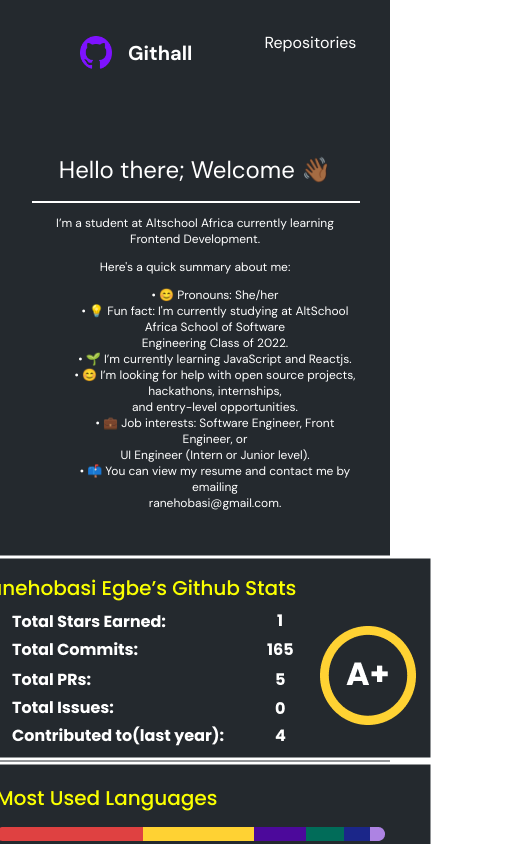
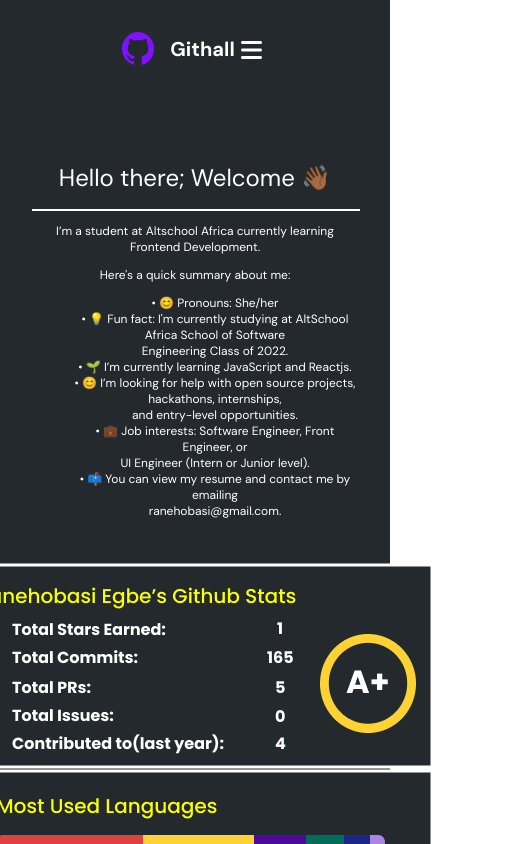
Before and after one commit to Ranecodes/AltschoolVueExam, a Vue app: page / in a window 390 px wide. Shown: the top 844 px of the page, 528 px wide, since content can reach past the window. Built offline with nearby package versions, Linux system fonts and the light colour scheme.

Commit message:
responsiveness

```diff
--- a/package.json
+++ b/package.json
@@ -8,6 +8,11 @@
     "lint": "vue-cli-service lint"
   },
   "dependencies": {
+    "@fortawesome/fontawesome-svg-core": "^6.3.0",
+    "@fortawesome/free-brands-svg-icons": "^6.3.0",
+    "@fortawesome/free-regular-svg-icons": "^6.3.0",
+    "@fortawesome/free-solid-svg-icons": "^6.3.0",
+    "@fortawesome/vue-fontawesome": "^3.0.3",
     "@whatsaaaaa/vue-data-loader-component": "^1.0.1",
     "axios": "^1.3.4",
     "core-js": "^3.8.3",
--- a/src/components/HomePage.vue
+++ b/src/components/HomePage.vue
@@ -377,7 +377,7 @@ export default {
 }
         /* For mobile screens */
 
-@media screen and (max-width: 480px) {
+@media only screen and (max-width: 600px) {
   .hero-section {
     padding: 0 1rem;
   }
--- a/src/components/NavBar.vue
+++ b/src/components/NavBar.vue
@@ -5,7 +5,10 @@
       <img :src="require('/src/assets/bi_github.png')" alt="logo" />
       <h3>Githall</h3>
     </RouterLink>
-    <ul>
+    <button class="hamburger-menu-btn" @click="toggleMenu">
+      <font-awesome-icon icon="fa-solid fa-bars" />
+    </button>
+    <ul :class="{ 'show-menu': showMenu }">
       <li class="nav-link nav-link-repo">
         <RouterLink to="/repos">Repositories</RouterLink>
       </li>
@@ -16,13 +19,28 @@
   </nav>
 </template>
 
+<script>
+export default {
+  data() {
+    return {
+      showMenu: false,
+    };
+  },
+  methods: {
+    toggleMenu() {
+      this.showMenu = !this.showMenu;
+    },
+  },
+};
+</script>
+
 <style>
 nav {
   display: flex;
   justify-content: space-between;
   align-items: center;
   background-color: #24292e;
-        font-family: 'DM Sans', sans-serif;
+  font-family: "DM Sans", sans-serif;
   padding: 1rem 5rem;
 }
 
@@ -33,7 +51,7 @@ nav {
   text-decoration: none;
 }
 
-    .logo h3{
+.logo h3 {
   font-size: 20px;
 }
 .logo img {
@@ -51,7 +69,7 @@ nav {
   font-size: 16px;
 }
 
-    .nav-link-test{
+.nav-link-test {
   padding-left: 6.8rem;
 }
 
@@ -59,5 +77,58 @@ nav {
   color: #fff;
   text-decoration: none;
 }
+.showMenu{
+  display:none;
+}
+.hamburger-menu-btn{
+  display:none;
+}
+/* For Smaller Screens */
 
+@media screen and (max-width: 768px) {
+  nav {
+    justify-content: center;
+    align-items: center;
+    padding: 1rem;
+  }
+
+  .logo {
+    margin-bottom: 1rem;
+  }
+
+  .nav-link {
+    margin-left: 0;
+  }
+
+  .nav-link-test {
+    padding-left: 0;
+  }
+  .hamburger-menu-btn {
+    display: flex;
+  }
+  ul {
+  display: none;
+  list-style: none;
+}
+
+}
+
+.show-menu {
+  display: flex !important;
+  flex-direction: column;
+  align-items: center;
+}
+
+.hamburger-menu-btn {
+  background-color: transparent;
+  border: none;
+  cursor: pointer;
+  font-size: 1.5rem;
+  color: #fff;
+  padding-bottom: 15px;
+}
+
+.hamburger-menu-btn:focus {
+  outline: none;
+}
 </style>
--- a/src/main.js
+++ b/src/main.js
@@ -5,6 +5,13 @@ import RepoDetails from './components/RepoDetails.vue'
 import RepositoryGithub from './components/Repository.vue'
 import NotFound from './components/NotFound.vue'
 import HomePage from './components/HomePage.vue'
+import { library } from '@fortawesome/fontawesome-svg-core'
+import { FontAwesomeIcon } from '@fortawesome/vue-fontawesome'
+import { faUserSecret } from '@fortawesome/free-solid-svg-icons'
+import { fas } from '@fortawesome/free-solid-svg-icons'
+
+library.add(faUserSecret)
+library.add(fas)
 
 const router = createRouter( {
     history: createWebHistory(),
@@ -33,4 +40,4 @@ const router = createRouter( {
     ]
 })
 
-createApp(App).use(router).mount('#app')
+createApp(App).use(router).component('font-awesome-icon', FontAwesomeIcon).mount('#app')
```
Also changed, not shown: 1 other file (tests, documents, lock files or other folders). Lines whose indentation alone changed are shown as unchanged.
